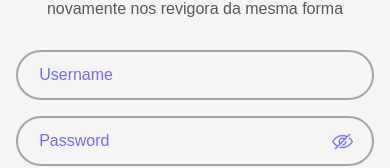
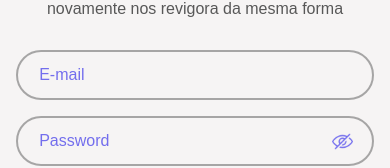
Before and after one commit to Lucas2907/NootiUp-frontend, a React (Vite) app: page /signin in a window 390 px wide. Shown: the part 263-431 px from the top of the page. Built offline with nearby package versions, Linux system fonts and the light colour scheme; no server answers.

Commit message:
responsive header in break-endpoints

```diff
--- a/src/components/Header/Header.css
+++ b/src/components/Header/Header.css
@@ -40,7 +40,7 @@
   display: none;
 }
 
-@media (max-width: 590px) {
+@media (max-width: 728px) {
   .header {
     padding: 1rem;
     justify-content: space-between;
@@ -91,7 +91,7 @@
   }
 }
 
-@media (min-width: 481px) and (max-width: 1000px) {
+@media (min-width: 481px) and (max-width: 900px) {
   .header {
     padding: 1.2rem 1rem;
   }
--- a/src/components/Main/Main.tsx
+++ b/src/components/Main/Main.tsx
@@ -28,10 +28,10 @@ function Main({ route }: MainProps) {
             <form className="form">
                 <div className="form__inputs">
                     <div className="form__field form__user">
-                        <input className="form__input" type="text" placeholder="Username" />
+                        <input className="form__input" type="email" placeholder="E-mail" />
                     </div>
                     <div className="form__field form__password">
-                        <input className="form__input" type="text" placeholder="Password" />
+                        <input className="form__input" type="password" placeholder="Password" />
                         <img
                             className="form__icon"
                             src={hidePassword}
@@ -40,7 +40,7 @@ function Main({ route }: MainProps) {
                     </div>
                     {!isSignin && (
                         <div className="form__field form__password form__password-confirmation">
-                            <input className="form__input" type="text" placeholder="Confirm Password" />
+                            <input className="form__input" type="password" placeholder="Confirm Password" />
                             <img
                                 className="form__icon"
                                 src={hidePassword}
```
